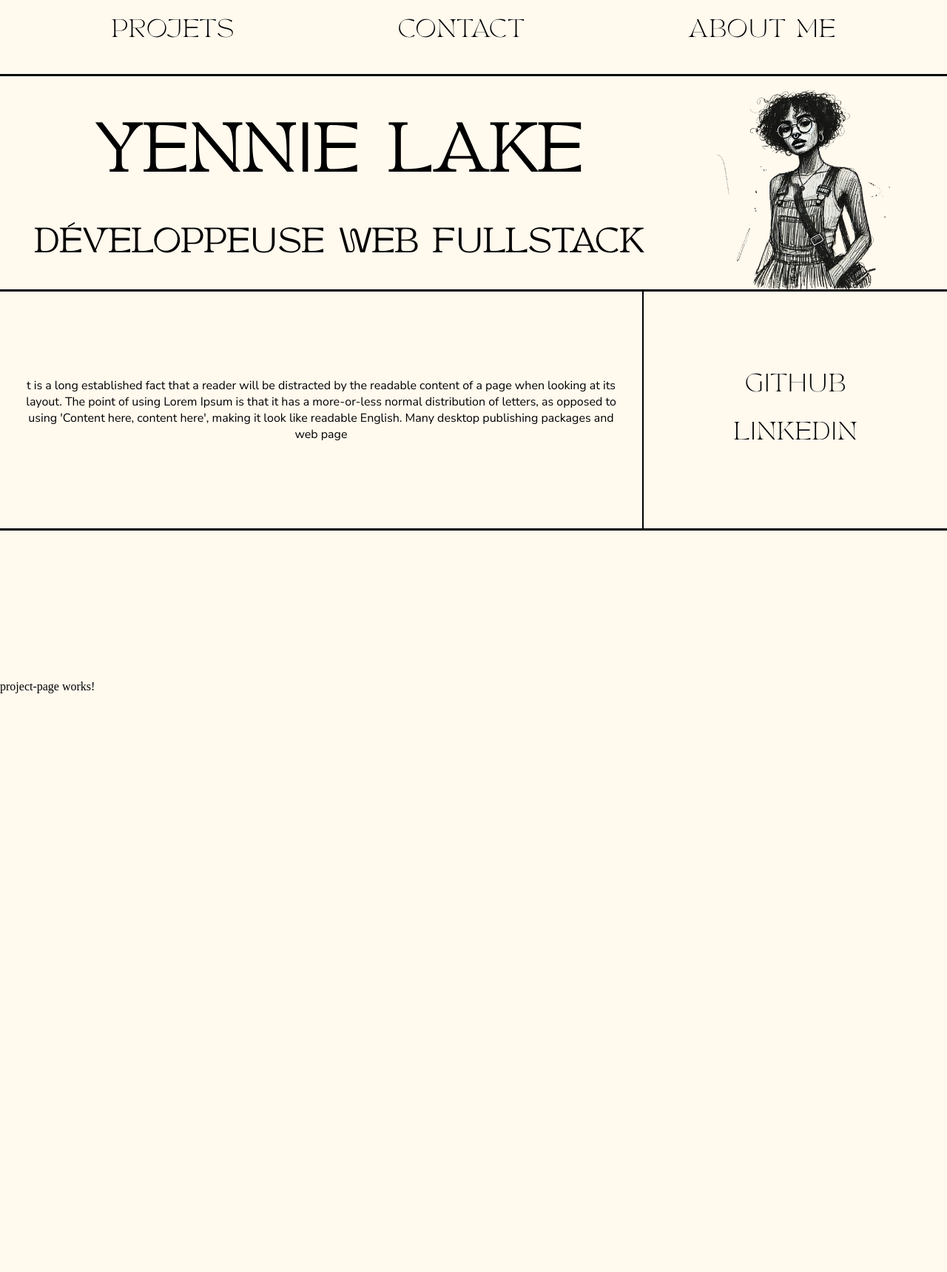
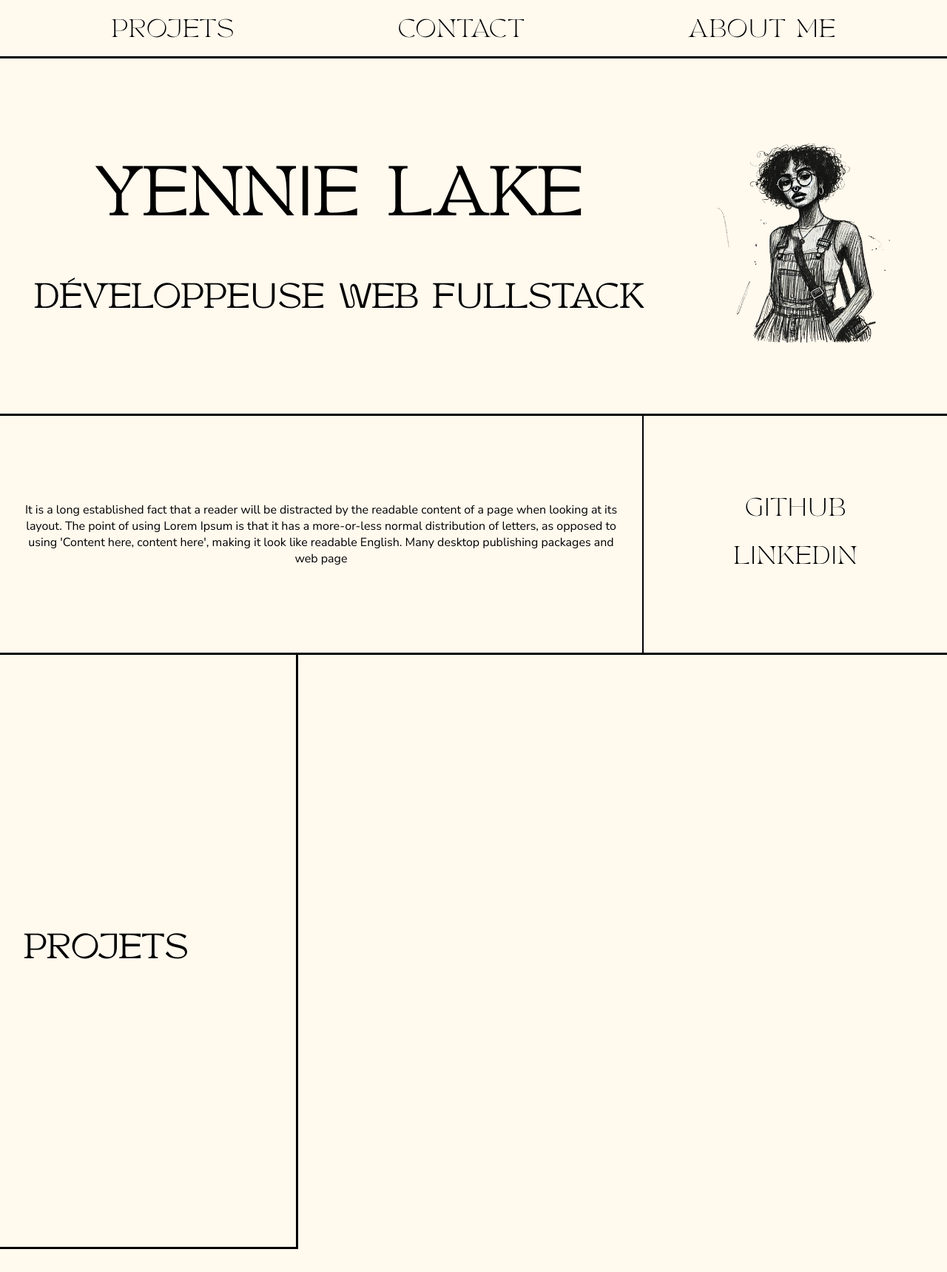
Before and after one commit to Yennie32/portfolio, an Angular app: page / in a window 1280 px wide. Shown: the whole page at 74% size. After the commit the page ends 1688 px from the top, so only its background shows below. Built offline with nearby package versions, Linux system fonts and the light colour scheme; a web font is replaced by a local one.

Commit message:
page-title component done

```diff
--- a/src/app/app.component.css
+++ b/src/app/app.component.css
@@ -5,7 +5,7 @@ header {
   background-color: #fff9ee;
 }
 .homepage {
-  height: 100vh; /* L'ensemble des 3 composants prend 100% de la hauteur de l'écran */
+  /* height: 100vh; L'ensemble des 3 composants prend 100% de la hauteur de l'écran */
   overflow-y: auto; /* Permet le scroll si nécessaire */
 }
 
--- a/src/app/app.component.html
+++ b/src/app/app.component.html
@@ -3,12 +3,13 @@
     <app-header />
   </header>
 
-  <section id="main-page">
+  <main>
     <div class="homepage">
       <app-home-page />
     </div>
-  </section>
-  <section id="projects">
-    <app-project-page />
-  </section>
+
+    <div class="projects">
+      <app-project-page />
+    </div>
+  </main>
 </div>
--- a/src/app/features/home/components/description/description.component.css
+++ b/src/app/features/home/components/description/description.component.css
@@ -27,6 +27,7 @@ p {
     flex-direction: column;
   }
   .description-text {
+    margin-top: 2rem;
     height: 50%;
     display: flex;
     align-items: center; /* Centre verticalement */
--- a/src/app/features/home/components/description/description.component.html
+++ b/src/app/features/home/components/description/description.component.html
@@ -1,7 +1,7 @@
 <div class="description">
   <div class="description-text">
     <p>
-      t is a long established fact that a reader will be distracted by the
+      It is a long established fact that a reader will be distracted by the
       readable content of a page when looking at its layout. The point of using
       Lorem Ipsum is that it has a more-or-less normal distribution of letters,
       as opposed to using 'Content here, content here', making it look like
--- a/src/app/features/home/components/header/header.component.css
+++ b/src/app/features/home/components/header/header.component.css
@@ -6,7 +6,7 @@
 }
 
 .header {
-  height: 10vh;
+  height: 7vh;
   padding: 10px 20px;
   border-bottom: 3px solid black;
   /* position: relative; */
@@ -99,7 +99,7 @@ a {
   }
 
   .nav-header ul li {
-    margin: 20px 0;
+    margin: 40px 0;
     text-align: center;
   }
 }
--- a/src/app/features/home/components/hero/hero.component.css
+++ b/src/app/features/home/components/hero/hero.component.css
@@ -16,7 +16,16 @@
     display: flex;
     flex-direction: column;
     margin: auto;
+    height: 28rem;
   }
+  .presentation {
+    display: flex;
+    flex-direction: column;
+    justify-content: center;
+    text-align: left;
+    height: 100%;
+  }
+
   .name {
     font-size: 2.5rem;
   }
@@ -64,10 +73,15 @@
     align-items: center; /* Aligne les éléments verticalement */
     justify-content: space-around; /* Répartit uniformément les éléments avec de l'espace autour */
     border-bottom: 3px solid black;
+    height: 30rem;
   }
 
   .presentation {
+    display: flex;
+    flex-direction: column;
+    justify-content: center;
     text-align: left;
+    height: 100%;
   }
 
   .name {
--- a/src/app/features/projects/pages/project-page/project-page.component.html
+++ b/src/app/features/projects/pages/project-page/project-page.component.html
@@ -1 +1 @@
-<p>project-page works!</p>
+<app-page-title [title]="'projets'"></app-page-title>
--- a/src/app/features/projects/pages/project-page/project-page.component.ts
+++ b/src/app/features/projects/pages/project-page/project-page.component.ts
@@ -3,7 +3,8 @@ import { PageTitleComponent } from '../../../../shared/components/page-title/pag
 
 @Component({
   selector: 'app-project-page',
-  imports: [],
+  imports: [PageTitleComponent],
+  standalone: true,
   templateUrl: './project-page.component.html',
   styleUrl: './project-page.component.css',
 })
--- a/src/app/shared/components/page-title/page-title.component.css
+++ b/src/app/shared/components/page-title/page-title.component.css
@@ -0,0 +1,37 @@
+h1 {
+  font-family: "TAN - Twinkle";
+  text-transform: uppercase;
+}
+
+/* Media Queries */
+@media (max-width: 768px) {
+  h1 {
+    border-bottom: 3px solid black;
+    text-align: center;
+    margin: 0;
+    padding: 1rem;
+  }
+}
+
+/* Desktop Responsiveness */
+@media (min-width: 769px) {
+  .page-title {
+    height: 100vh;
+    display: flex;
+    align-items: center;
+    width: 25rem;
+    border-right: 3px solid black;
+    border-bottom: 3px solid black;
+  }
+  h1 {
+    display: flex;
+    flex: 1;
+    flex-direction: column;
+    justify-content: center;
+    text-align: left;
+    padding-left: 2rem;
+  }
+}
+
+@media (min-width: 1200px) {
+}
--- a/src/app/shared/components/page-title/page-title.component.html
+++ b/src/app/shared/components/page-title/page-title.component.html
@@ -1 +1,3 @@
-<p>page-title works!</p>
+<div class="page-title">
+  <h1>{{ title }}</h1>
+</div>
--- a/src/app/shared/components/page-title/page-title.component.ts
+++ b/src/app/shared/components/page-title/page-title.component.ts
@@ -1,4 +1,4 @@
-import { Component } from '@angular/core';
+import { Component, Input } from '@angular/core';
 
 @Component({
   selector: 'app-page-title',
@@ -7,4 +7,6 @@ import { Component } from '@angular/core';
   templateUrl: './page-title.component.html',
   styleUrl: './page-title.component.css',
 })
-export class PageTitleComponent {}
+export class PageTitleComponent {
+  @Input() title: string = '';
+}
```
